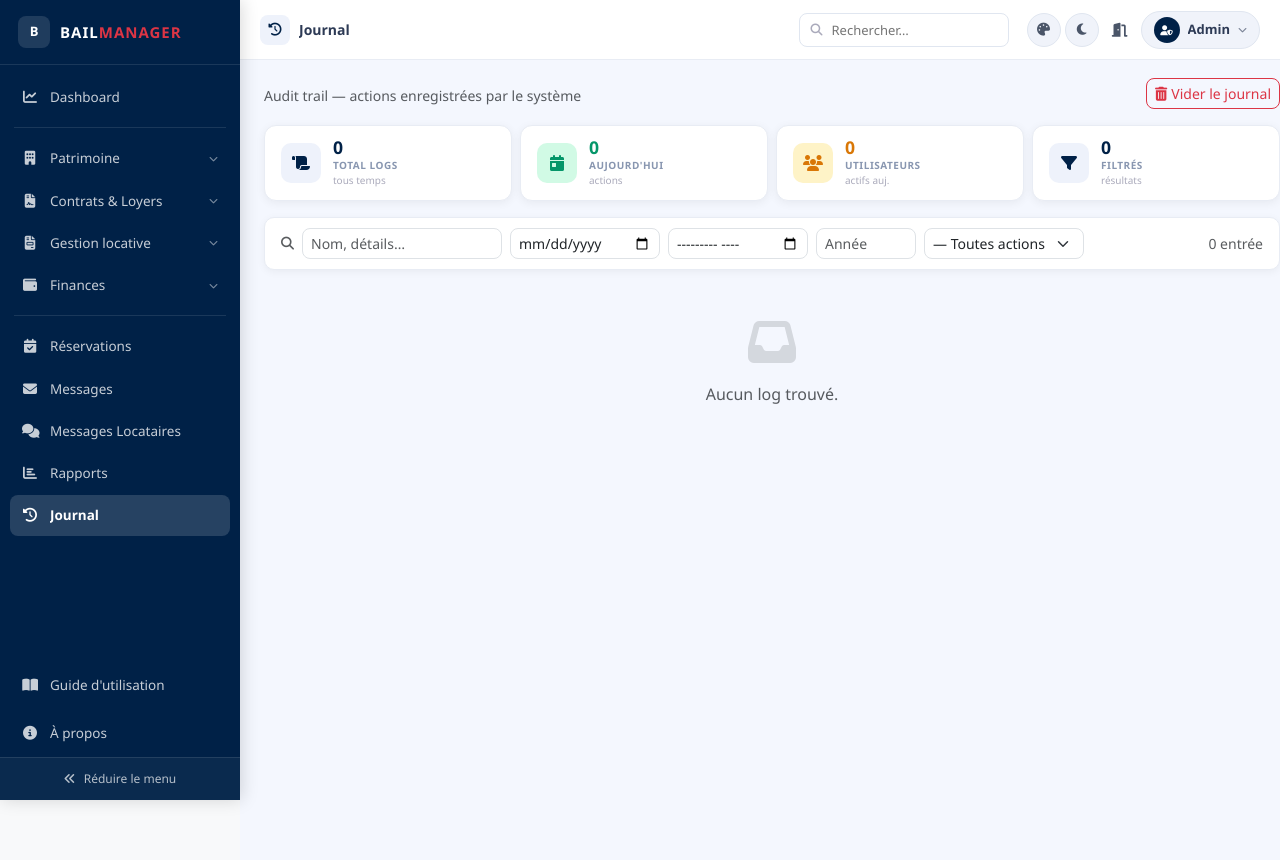
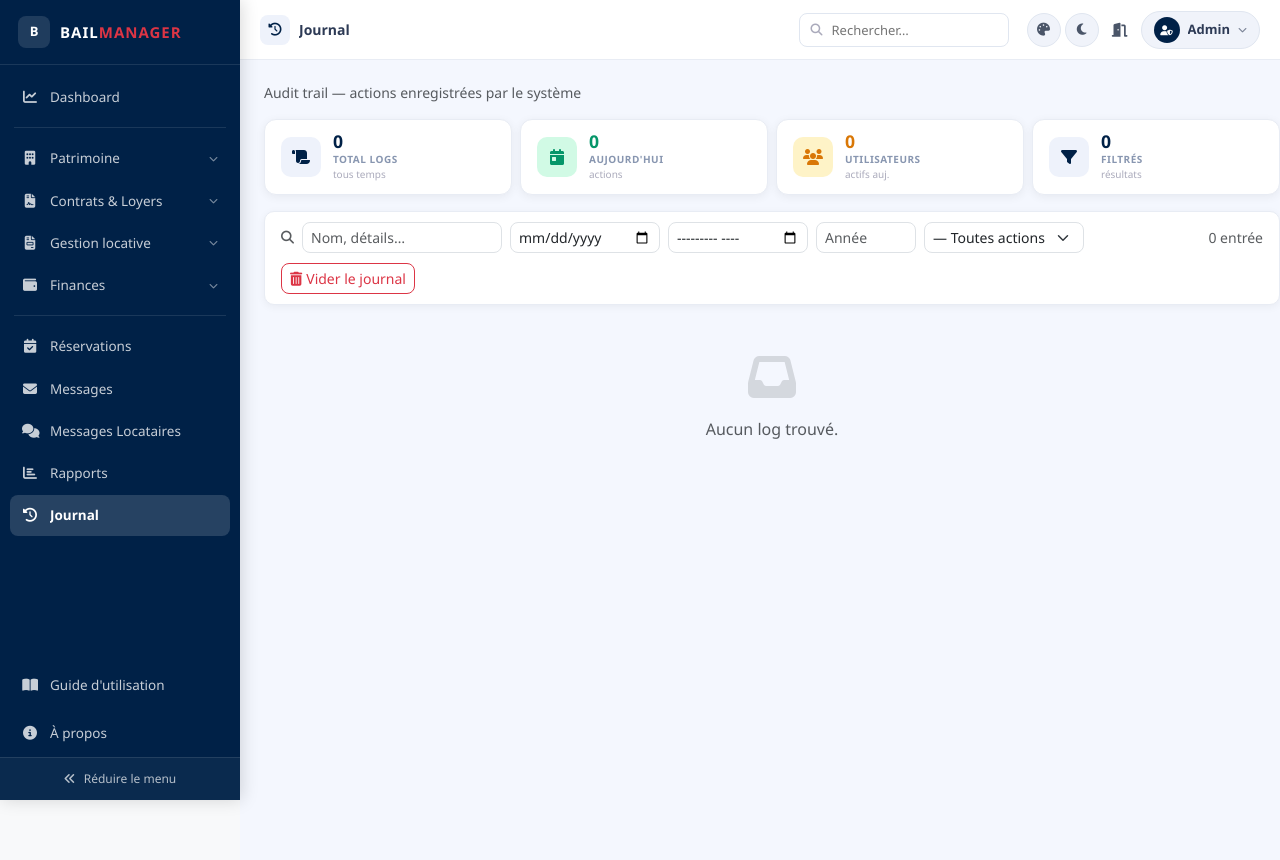
Before and after one commit to Josselin225/bail_manager, a PHP site: page /pages/journal_activites.php in a window 1280 px wide. Run offline with PHP 8.4, Linux system fonts and the light colour scheme; the visitor is signed in with stand-in values (Sample User, id 1); data comes from the database, SQL or seed files in the repository; data that the repository does not hold is empty.

Commit message:
Deplace le bouton Vider le journal dans la barre de recherche/filtres
Co-Authored-By: Claude Sonnet 5 <noreply@anthropic.com>

```diff
--- a/pages/journal_activites.php
+++ b/pages/journal_activites.php
@@ -83,15 +83,7 @@ function buildUrlJ(array $extra = []): string {
 <div class="main-content">
 <div class="top-fixed">
 
-    <div class="d-flex align-items-center justify-content-between mb-3 flex-wrap gap-2">
-        <div>
-            <p class="text-muted small mb-0 mt-1">Audit trail — actions enregistrées par le système</p>
-        </div>
-        <form action="../php/vider_logs.php" method="POST" onsubmit="return confirm('Supprimer définitivement tous les logs ?')">
-            <input type="hidden" name="token" value="<?= csrf_generate() ?>">
-            <button type="submit" class="btn btn-sm btn-outline-danger" style="border-radius:8px;"><i class="fa fa-trash-alt me-1"></i>Vider le journal</button>
-        </form>
-    </div>
+    <p class="text-muted small mb-3 mt-1">Audit trail — actions enregistrées par le système</p>
 
     <div class="row g-2 mb-3">
         <div class="col-6 col-md-3">
@@ -109,7 +101,7 @@ function buildUrlJ(array $extra = []): string {
     </div>
 
     <div class="filter-bar mb-0">
-        <form method="GET" class="d-flex align-items-center gap-2 flex-wrap w-100">
+        <form method="GET" class="d-flex align-items-center gap-2 flex-wrap flex-grow-1">
             <i class="fa fa-search text-muted" style="font-size:13px;"></i>
             <input type="text" id="searchInput" name="search" value="<?= htmlspecialchars($search) ?>"
                    class="form-control form-control-sm" style="max-width:200px;border-radius:8px;"
@@ -127,6 +119,10 @@ function buildUrlJ(array $extra = []): string {
             <a href="journal_activites.php" class="btn btn-sm btn-outline-secondary" style="border-radius:8px;"><i class="fa fa-times"></i></a>
             <?php endif; ?>
             <div class="ms-auto text-muted small"><?= $totalRows ?> entrée<?= $totalRows>1?'s':'' ?></div>
+        </form>
+        <form action="../php/vider_logs.php" method="POST" onsubmit="return confirm('Supprimer définitivement tous les logs ?')" class="flex-shrink-0">
+            <input type="hidden" name="token" value="<?= csrf_generate() ?>">
+            <button type="submit" class="btn btn-sm btn-outline-danger" style="border-radius:8px;white-space:nowrap;"><i class="fa fa-trash-alt me-1"></i>Vider le journal</button>
         </form>
     </div>
 
```
